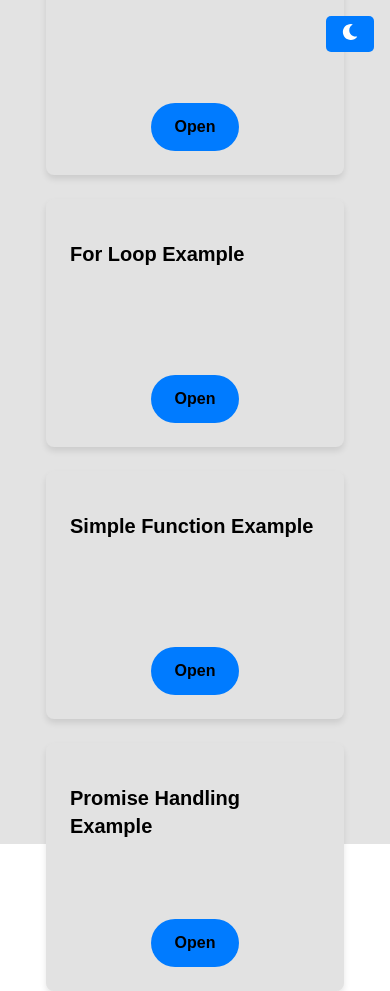
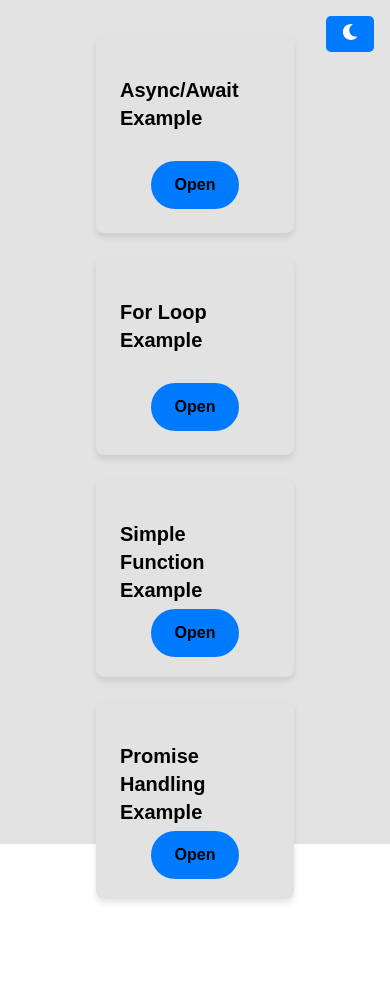
Before and after one commit to BenFuchs/MoveoTask, a React (Vite) app in the folder frontend/my-new-app/: page / in a window 390 px wide. After the commit the page ends 915 px from the top, so only its background shows below. Built offline with nearby package versions, Linux system fonts and the light colour scheme.

Commit message:
minor css changes

```diff
--- a/frontend/my-new-app/src/stylesheets/General.module.css
+++ b/frontend/my-new-app/src/stylesheets/General.module.css
@@ -67,6 +67,8 @@
   justify-content: center; /* Center all cards */
   gap: 1.5rem; /* Space between cards */
   margin-top: 2rem;
+  padding: 1rem; /* Add padding for extra spacing */
+
 }
 .card {
   background-color: var(--card-background);
@@ -131,6 +133,15 @@
     width: 90%;
     max-width: 100%;
   }
+
+  .card {
+    width :150px;
+    height: 150px;
+  }
+
+  .cardsContainer{
+    margin-top: 3rem;
+  }
 }
 
 /* Medium screens (tablets) */
@@ -157,6 +168,12 @@
     word-wrap: break-word;
     max-width: 100%;
   }
+
+  .card {
+    width: 200px;
+    height: 180px;
+    padding: 0.8rem;
+  }
 }
 
 /* Large screens */
```
